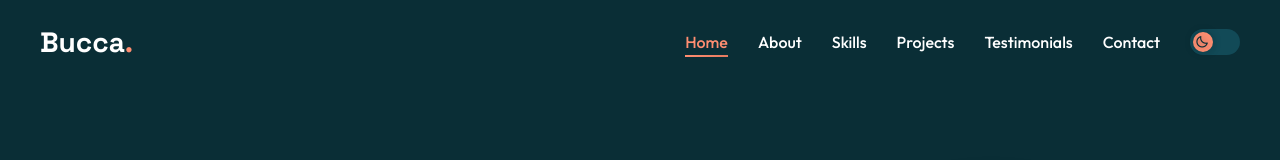
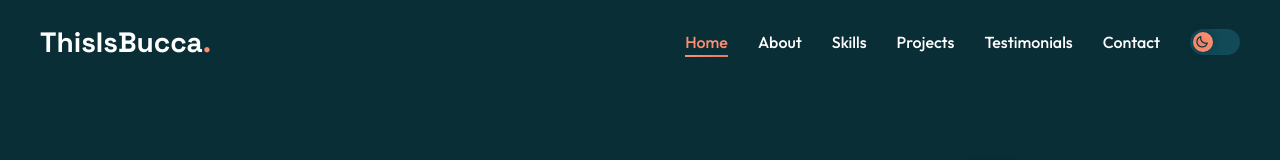
Before and after one commit to ThisIsBucca/thisisbucca.github.io, a plain HTML site: page index.html in a window 1280 px wide. Shown: the top 160 px of the page. Drawn offline with nearby package versions, Linux system fonts and the light colour scheme.

Commit message:
thiisbucca

```diff
--- a/index.html
+++ b/index.html
@@ -26,7 +26,7 @@
     <header class="header">
         <div class="container">
             <div class="header-inner">
-                <a href="#" class="logo">Bucca<span>.</span></a>
+                <a href="#" class="logo">ThisIsBucca<span>.</span></a>
 
                 <!-- Mobile theme toggle visible on small screens -->
                 <button id="theme-toggle-mobile" class="theme-toggle mobile-header-theme-toggle" aria-label="Toggle theme">
```
